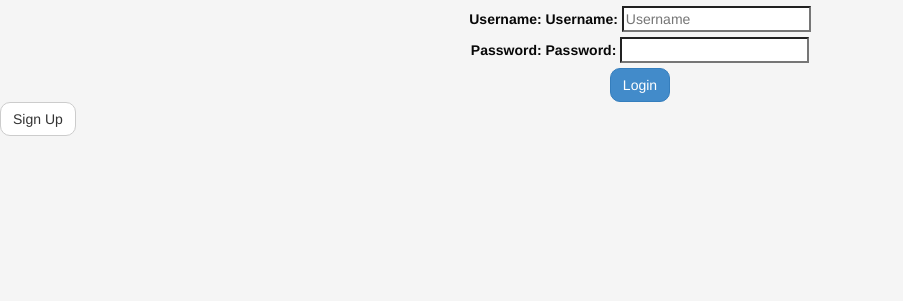
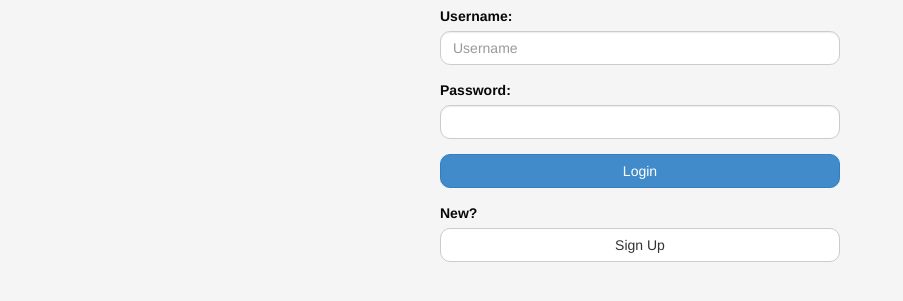
Before and after one commit to YodasWs/Insurgency, a PHP site: page / in a window 1280 px wide. Shown: the part 50-351 px from the top of the page, without its empty margins (0-903 px from the left). Run offline with PHP 8.4, Linux system fonts and the light colour scheme.

Commit message:
Styling Forms
Improve styling on the forms.
Okay, too much time spent on trivial matters, I know...

```diff
--- a/www/css/android.css
+++ b/www/css/android.css
@@ -1,10 +1,13 @@
 /* Styling for Android devices */
 article > section:not(:nth-child(1)) {
 	display: none;
-
 }
 
-section#signup form, section#login form { text-align: center; }
+/* Login, Signup Forms */
+section#signup form, section#login form {
+	max-width: 400px; margin: 0 auto; text-align: left;
+}
+section#signup form input[type="submit"], section#login form input[type="submit"], a[href="#signup"] { width: 100%; }
 
 /* App Header */
 body {padding-top:4em;}
@@ -26,7 +29,7 @@ section > header > a:first-child + h1 {
 	.btn-group-vertical {
 		display: block; width: 80%; margin: 1em auto;
 	}
-	.btn {
+	.btn, input[type="text"], input[type="password"], input[type="email"], input[type="tel"], input[type="search"] {
 		border-radius: 10px;
 	}
 	.btn-group-vertical > .btn:first-child:not(:last-child) {
--- a/www/index.html
+++ b/www/index.html
@@ -21,26 +21,50 @@ if (!window.cordova && !window.PhoneGap && !window.phonegap) // Shim for browser
 <article id="start">
 <section id="login">
 	<header><h1>Insurgency</h1></header>
-	<form data-role="fieldcontain">
-		<label><input type="text" name="username" placeholder="Username" data-clear-btn="true" /></label>
-		<label><input type="password" name="password" /></label>
-		<input type="submit" value="Login" class="btn btn-primary" />
+	<form role="form">
+		<div class="form-group">
+			<label>Username:</label>
+			<input type="text" name="username" placeholder="Username" class="form-control" />
+		</div>
+		<div class="form-group">
+			<label>Password:</label>
+			<input type="password" name="password" class="form-control" />
+		</div>
+		<div class="form-group">
+			<input type="submit" value="Login" class="btn btn-primary" />
+		</div>
+		<div class="form-group">
+			<label>New?</label>
+			<a href="#signup" class="btn btn-default">Sign Up</a>
+		</div>
 	</form>
-	<a href="#signup" class="btn btn-default">Sign Up</a>
 </section>
 <section id="signup">
 	<header><h1>Signup</h1></header>
-	<form data-role="fieldcontain">
-		<label><input type="text" name="username" placeholder="Username" data-clear-btn="true" /></label>
-		<label><input type="password" name="password" /></label>
-		<label><input type="password" name="confrmPW" /></label>
-		<input type="submit" value="Signup" />
+	<form>
+		<div class="form-group">
+			<label>Username:</label>
+			<input type="text" name="username" placeholder="Username" class="form-control" />
+		</div>
+		<div class="form-group">
+			<label>Password:</label>
+			<input type="password" name="password" class="form-control" />
+		</div>
+		<div class="form-group">
+			<label>Confirm Password:</label>
+			<input type="password" name="confrmPW" class="form-control" />
+		</div>
+		<div class="form-group">
+			<input type="submit" value="Sign Up" class="btn btn-primary" />
+		</div>
 	</form>
 </section>
 </article>
 <article id="homebase">
 <section>
 	<header><h1>Insurgency</h1></header>
+	<div class="btn-group btn-group-sm btn-group-justified">
+	</div>
 </section>
 </article>
 <div id="loading"><div class="f_circleG" id="frotateG_01"></div><div class="f_circleG" id="frotateG_02"></div><div class="f_circleG" id="frotateG_03"></div><div class="f_circleG" id="frotateG_04"></div><div class="f_circleG" id="frotateG_05"></div><div class="f_circleG" id="frotateG_06"></div><div class="f_circleG" id="frotateG_07"></div><div class="f_circleG" id="frotateG_08"></div></div>
--- a/www/js/index.js
+++ b/www/js/index.js
@@ -61,11 +61,6 @@ data:{uuid:'mobile:'+device.uuid},
 			case 418:
 			default:
 				Zepto('article#start, section#login').show();
-				if (Zepto(document).width() > 700) {
-					Zepto('input[name="username"]').closest('label').prepend('<span>Username: </span>');
-					Zepto('input[name="password"]').closest('label').prepend('<span>Password: </span>');
-					Zepto('input[name="confrmPW"]').closest('label').prepend('<span>Confirm: </span>');
-				}
 				break;
 			}
 			Zepto('#loading').animate({opacity:0}, 'slow', 'ease-out', function() {
```
